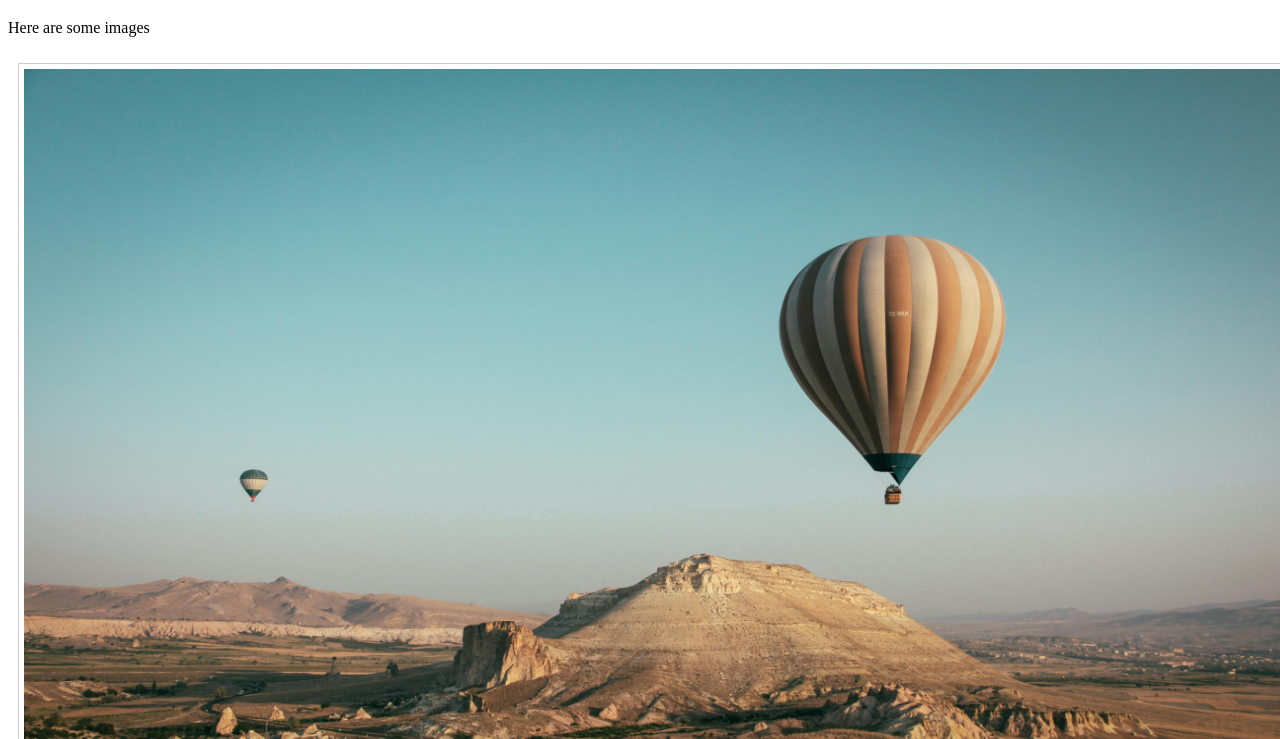
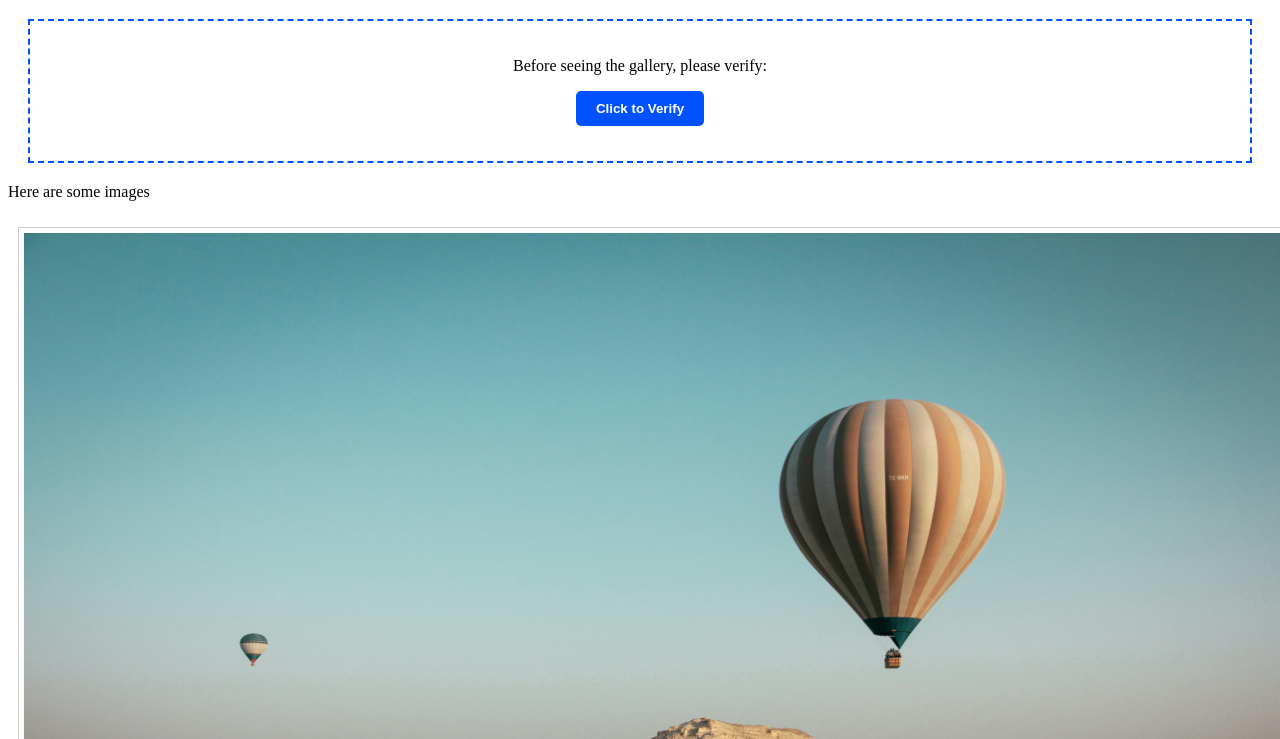
Before and after one commit to bakrbadr/bakrbadr.com-server, a plain HTML site: page bakrbadr.com/index.html in a window 1280 px wide. Shown: the part 61-800 px from the top of the page. Drawn offline with Linux system fonts and the light colour scheme.

Commit message:
Adding a button with turnstile explicit

```diff
--- a/bakrbadr.com/index.html
+++ b/bakrbadr.com/index.html
@@ -2,7 +2,8 @@
 <html>
 <head>
     <title>This domain was on Cloudflare</title>
-    <script src="https://challenges.cloudflare.com/turnstile/v0/api.js" async defer></script>
+    <script src="https://challenges.cloudflare.com/turnstile/v0/api.js?render=explicit" async defer></script>
+
     <style>
         .gallery img {
             width: 100vw;
@@ -11,17 +12,60 @@
             border: 1px solid #ccc;
             padding: 5px;
         }
+        .verification-box {
+            margin: 20px;
+            padding: 20px;
+            border: 2px dashed #0051ff;
+            text-align: center;
+        }
+        button {
+            background-color: #0051ff;
+            color: white;
+            padding: 10px 20px;
+            border: none;
+            border-radius: 5px;
+            cursor: pointer;
+            font-weight: bold;
+        }
+        button:disabled { background-color: #ccc; }
     </style>
 </head>
 <body>
     <h1>Thats my com website (Cloudflare)</h1>
+
+    <div class="verification-box">
+        <p>Before seeing the gallery, please verify:</p>
+        <button id="btn-verify" onclick="spawnTurnstile()">Click to Verify</button>
+
+        <div id="my-widget-container" style="margin-top: 15px;"></div>
+    </div>
+
     <p>Here are some images</p>
     <div class="gallery">
         <img src="images/parachute.jpg">
         <img src="images/sunset.jpg">
-        <!-- Add more image tags as needed -->
-        <!-- Turnstile widget with basic configuration -->
-        <div class="cf-turnstile" data-sitekey="0x4AAAAAAC1siG6ryUov5SkK"></div>
-    </div>
+        </div>
+
+    <script>
+        function spawnTurnstile() {
+            // Disable the button so the user doesn't click it multiple times
+            document.getElementById('btn-verify').disabled = true;
+
+            // 3. Manually trigger the widget
+            turnstile.render('#my-widget-container', {
+                sitekey: '0x4AAAAAAC1siG6ryUov5SkK', // Using your specific sitekey
+                theme: 'light',
+                callback: function(token) {
+                    console.log("Passed! Token generated:", token);
+                    alert("Validation successful!");
+                    // You can now redirect the user or reveal content here
+                },
+                'error-callback': function() {
+                    alert("Something went wrong. Try again.");
+                    document.getElementById('btn-verify').disabled = false;
+                }
+            });
+        }
+    </script>
 </body>
 </html>
```
